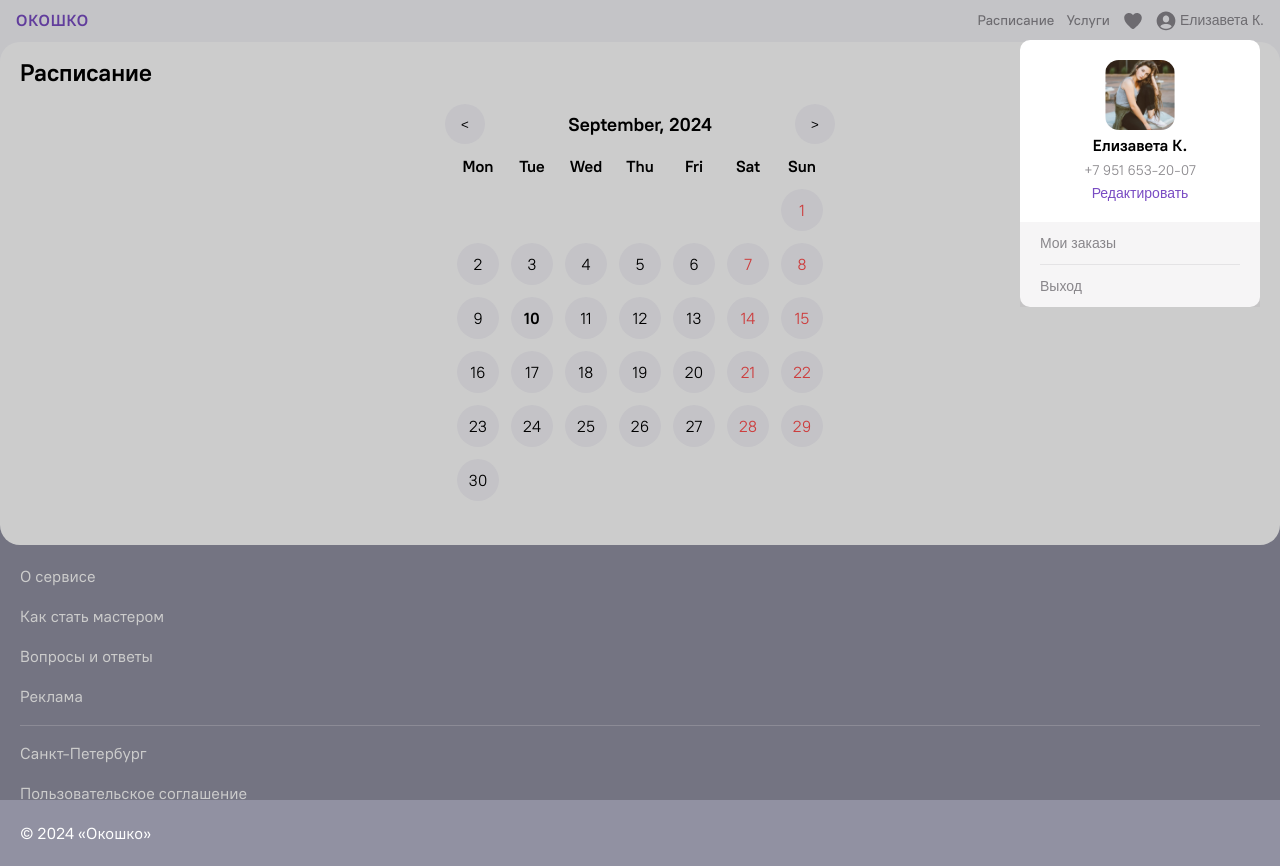
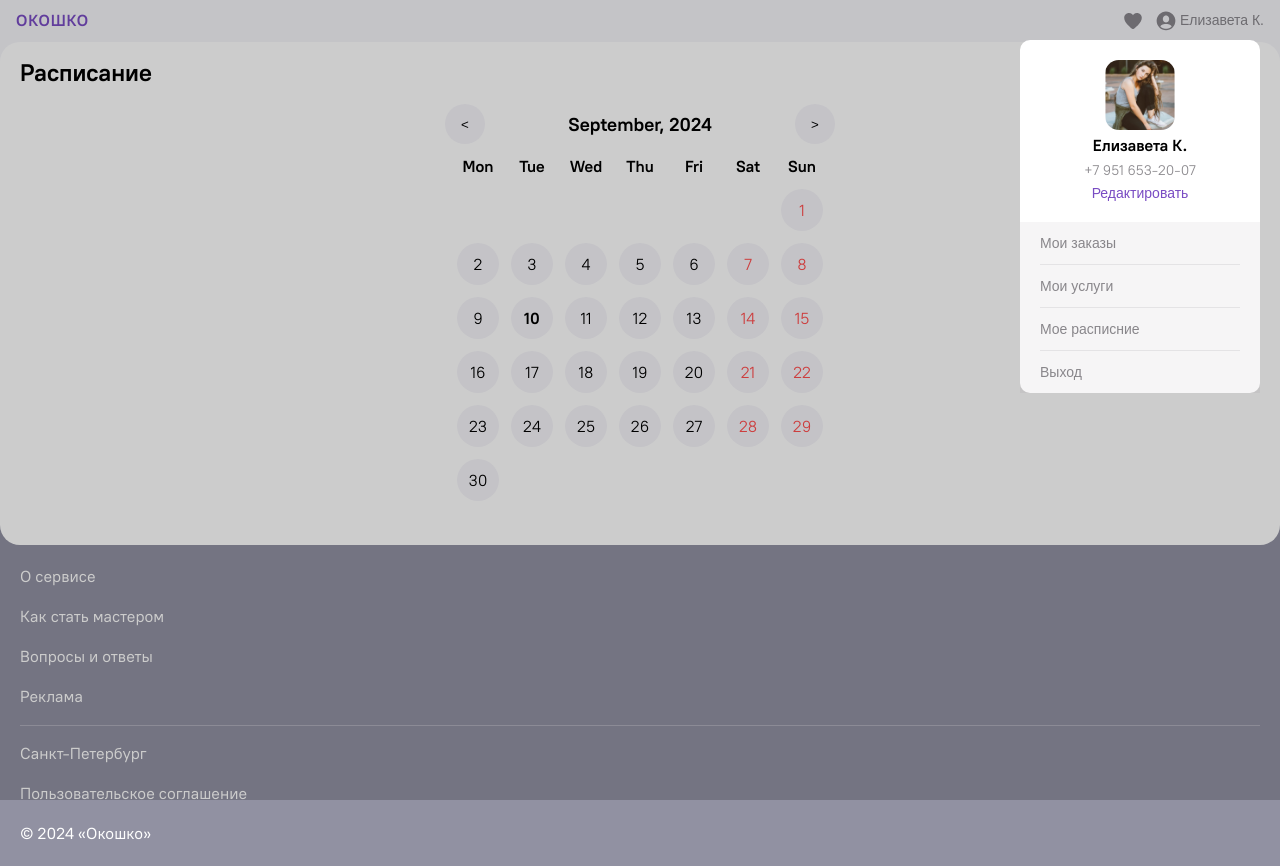
Before and after one commit to ja1zhf/okoshko, a Next.js app: page /schedule in a window 1280 px wide. Both pictures are taken after a click on the button "Елизавета К.". Built offline with nearby package versions, Linux system fonts and the light colour scheme.

Commit message:
sadfsadf

```diff
--- a/src/app/components/categoryPlate/categoryPlateItem.tsx
+++ b/src/app/components/categoryPlate/categoryPlateItem.tsx
@@ -20,6 +20,7 @@ const CategoryPlateItem = (props: Props) => {
       onClick={() => router.push(`/search${category.href}`)}
       $url={category.backgroundSrc}
       whileTap={{ scale: 1.1 }}
+      whileHover={{ scale: 1.1 }}
     >
       <CategoryPlateTitle>{category.title}</CategoryPlateTitle>
       <CategoryPlateDescription>
--- a/src/app/components/feed/style.ts
+++ b/src/app/components/feed/style.ts
@@ -139,6 +139,7 @@ export const MasterServicesDiv = styled.div`
       font-style: normal;
       font-weight: 700;
       line-height: 125%;
+      text-align: end;
     }
   }
 
--- a/src/app/components/navbar/components/profilePopupItem.tsx
+++ b/src/app/components/navbar/components/profilePopupItem.tsx
@@ -37,14 +37,33 @@ const ProfilePopupItem = (props: Props) => {
     };
   }, []);
 
+  const menu = [
+    {
+      title: "Мои заказы",
+      href: "/orders",
+    },
+    {
+      title: "Мои услуги",
+      href: "/services",
+    },
+    {
+      title: "Мое расписние",
+      href: "/schedule",
+    },
+    {
+      title: "Выход",
+      href: "/",
+    },
+  ];
+
+  const menuCLick = (href: string) => {
+    router.push(href);
+    setIsActive(false);
+  };
+
   const click = () => {
     setIsActive(false);
     router.push("/profile");
-  };
-
-  const clickOrders = () => {
-    setIsActive(false);
-    router.push("/orders");
   };
 
   return (
@@ -64,11 +83,14 @@ const ProfilePopupItem = (props: Props) => {
           </ProfileEditButton>
         </ProfileInfoDiv>
         <ProfileButtonsDiv>
-          <ProfileButton onClick={() => clickOrders()}>
-            Мои заказы
-          </ProfileButton>
-          <ProfileLineDiv />
-          <ProfileButton>Выход</ProfileButton>
+          {menu.map((item, index) => (
+            <>
+              <ProfileButton onClick={() => menuCLick(item.href)}>
+                {item.title}
+              </ProfileButton>
+              {index + 1 !== menu.length && <ProfileLineDiv />}
+            </>
+          ))}
         </ProfileButtonsDiv>
       </ProfilePopupDiv>
     </PageDarkOverlay>
--- a/src/app/components/navbar/navbarItem.tsx
+++ b/src/app/components/navbar/navbarItem.tsx
@@ -4,7 +4,6 @@ import Image from "next/image";
 import {
   AppTitle,
   NavbarDiv,
-  NavbarLink,
   NavbarText,
   ProfileButton,
   ProfileLeftSideDiv,
@@ -12,21 +11,14 @@ import {
 import { useState } from "react";
 import ProfilePopupItem from "./components/profilePopupItem";
 import Link from "next/link";
-import { usePathname } from "next/navigation";
 
 const NavbarItem = () => {
-  const pathname = usePathname();
-
   const [isActive, setIsActive] = useState(false);
-
-  const admin = ["/services", "/schedule"];
 
   return (
     <NavbarDiv>
       <AppTitle href="/">ОКОШКО</AppTitle>
       <ProfileLeftSideDiv>
-        <NavbarLink href="/schedule">Расписание</NavbarLink>
-        <NavbarLink href="/services">Услуги</NavbarLink>
         <Link href="/favorite">
           <svg
             xmlns="http://www.w3.org/2000/svg"
--- a/src/app/components/navbar/style.ts
+++ b/src/app/components/navbar/style.ts
@@ -59,16 +59,3 @@ export const NavbarText = styled.p`
   font-weight: 500;
   line-height: 125%;
 `;
-
-export const NavbarLink = styled(Link)`
-  color: ${(props) => props.theme.colors.gray};
-  text-align: center;
-  font-feature-settings:
-    "liga" off,
-    "clig" off;
-  font-size: 14px;
-  font-style: normal;
-  font-weight: 500;
-  line-height: 125%;
-  text-decoration: none;
-`;
--- a/src/app/orders/style.ts
+++ b/src/app/orders/style.ts
@@ -163,6 +163,10 @@ export const OrderServicesListDiv = styled.div`
       font-weight: 500;
       line-height: 125%;
     }
+
+    & > p:last-child {
+      text-align: end;
+    }
   }
 `;
 
--- a/src/app/schedule/components/popupItem.tsx
+++ b/src/app/schedule/components/popupItem.tsx
@@ -33,12 +33,12 @@ const PopupItem = (props: Props) => {
   return (
     <PopupDiv ref={divRef}>
       <PopupTitle>
-        {isActive == 1 ? "Изменить запись" : "Изменить окошко"}
+        {isActive === 1 ? "Добавить запись" : "Добавить окошко"}
       </PopupTitle>
-      {isActive == 1 && <InputItem title="Клиент" />}
+      {isActive === 1 && <InputItem title="Клиент" />}
       <TimeItem
         width={300}
-        isMultiSelections={true}
+        isMultiSelections={!(isActive === 1)}
         selectedTime={selectedTime}
         setSelectedTime={setSelectedTime}
       />
--- a/src/app/schedule/page.tsx
+++ b/src/app/schedule/page.tsx
@@ -21,12 +21,12 @@ const Page = () => {
       <ButtonsDiv>
         {selectedDays.length == 1 && (
           <ScheduleButton onClick={() => setIsActive(1)}>
-            Изменить запись
+            Добавить запись
           </ScheduleButton>
         )}
         {selectedDays.length > 0 && (
           <ScheduleButton $isPrimary onClick={() => setIsActive(2)}>
-            Изменить окошко
+            Добавить окошко
           </ScheduleButton>
         )}
       </ButtonsDiv>
```
Also changed, not shown: src/app/feed/layout.tsx (added, +16 -0 lines), src/app/orders/layout.tsx (added, +16 -0 lines), src/app/search/layout.tsx (added, +16 -0 lines), src/app/services/layout.tsx (added, +16 -0 lines), 1 other file (tests, documents, lock files or other folders).
